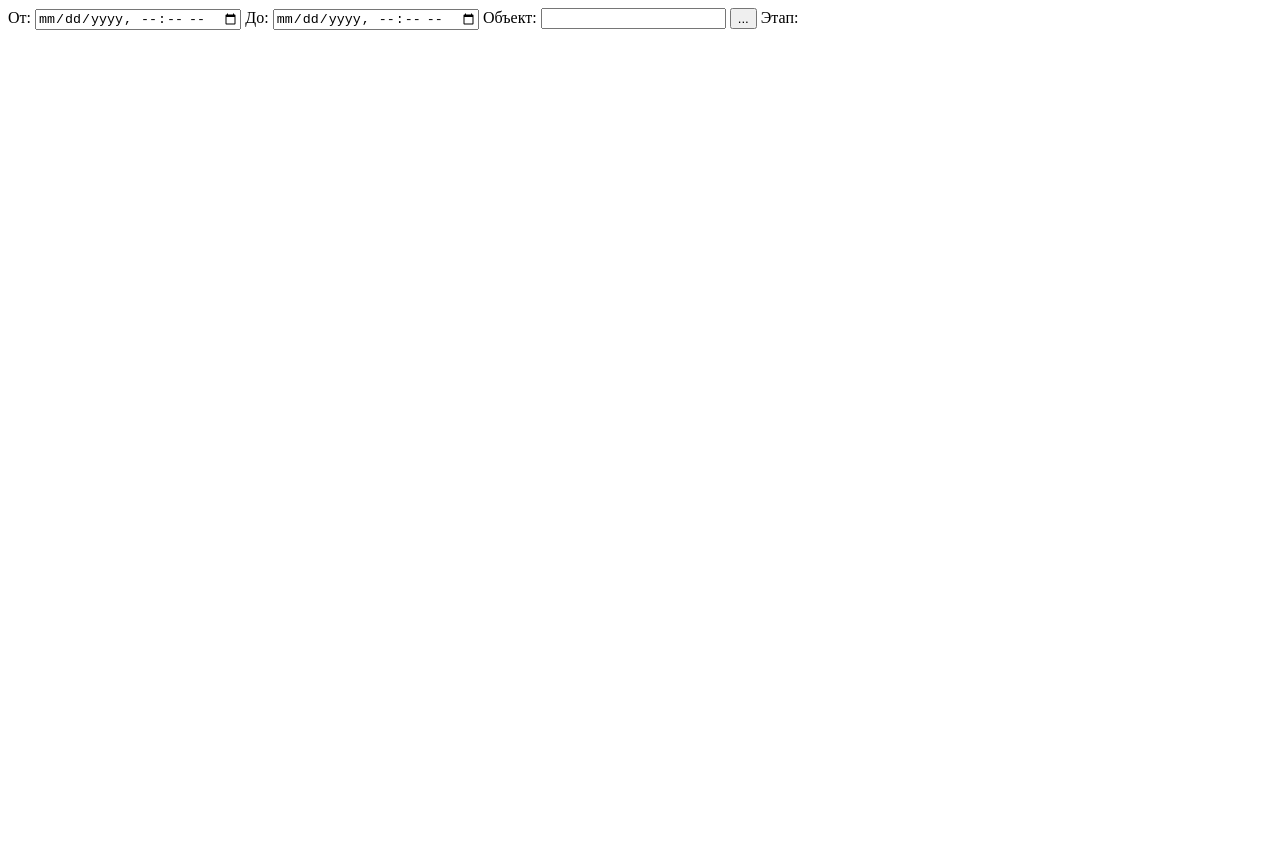
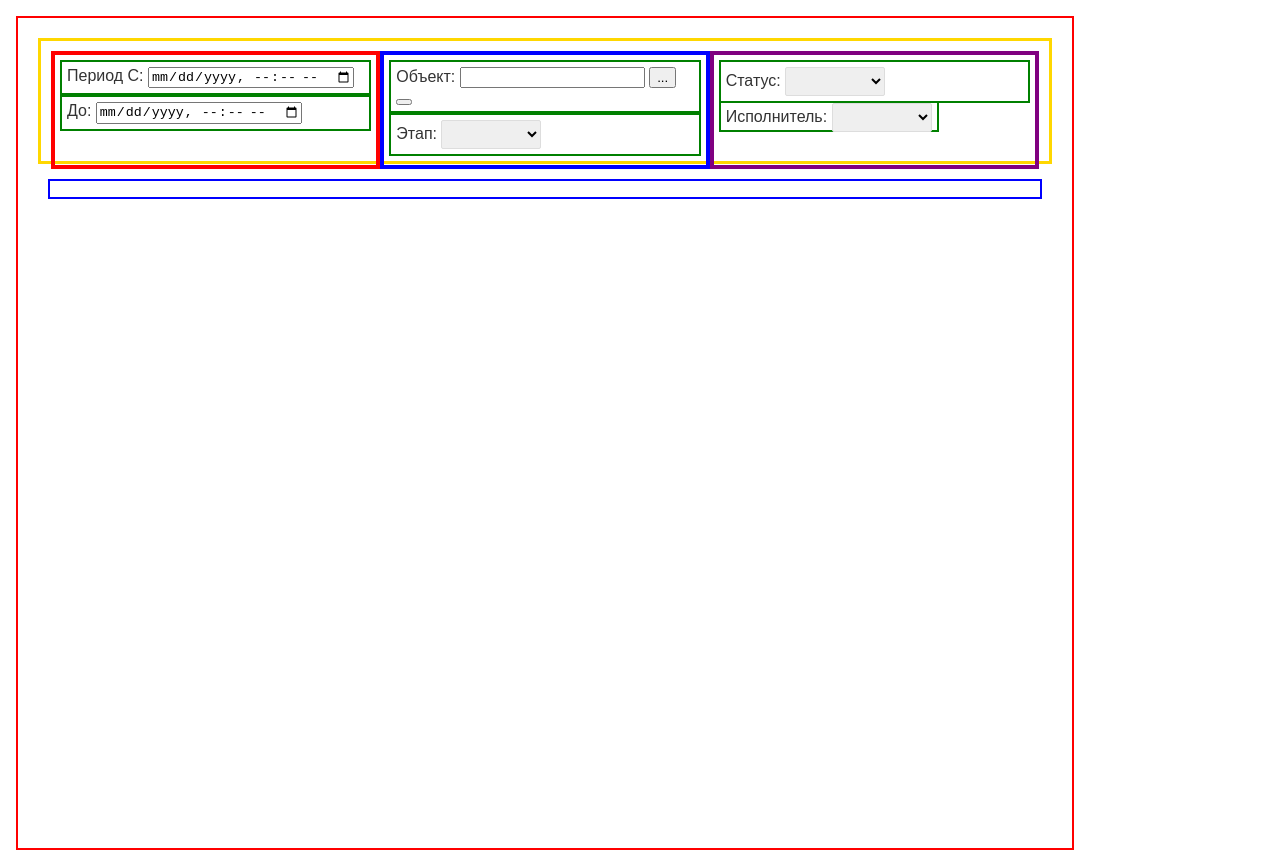
Before and after one commit to IzayaToyozu1/TestProduct, a plain HTML site: page RepeirRequestWEB/html/htmlpage.html in a window 1280 px wide. Before the commit the page ends 800 px from the top, so only its background shows below. Drawn offline with Linux system fonts and the light colour scheme; files that its build step writes are made by us from their sources.

Commit message:
Готовая тестовая страница RR.

```diff
--- a/RepeirRequestWEB/html/htmlpage.html
+++ b/RepeirRequestWEB/html/htmlpage.html
@@ -2,22 +2,72 @@
 <html>
 <head>
     <meta charset="utf-8" />
+    <link rel="stylesheet" href="css/style.css"></link>
     <title></title>
 </head>
 <body>
+    <div class="leftColumn"></div>
+    <div class="main">
         <div class="header">
-    <label for="dateFrom">От: </label>
+            <div class="boxDatePeriod">
+                <div class="datePeriod">
+                    <label for="dateFrom">Период С: </label>
                     <input type="datetime-local" id="dateFrom" name="dateFrom"/>
+                </div>
+                <div class="datePeriod">
                     <label for="dateBefore">До: </label>
                     <input type="datetime-local" id="dateBefore" name="dateBefore"/>
+                </div>
+            </div>
+            <div class="boxObjectShop">
+                <div class="datePeriod">
                     <label for="objectType">Объект: </label>
-    <input type="text" id="objectType" name="objectType"/>
+                    <input type="text" id="objectType" name="objectType" />
                     <button type="submit" formmethod="method" id="typeObject">...</button>
+                    <button type="submit" formmethod="method" id="button"></button>
+                </div>
+                <div class="datePeriod">
                     <label for="stage">Этап:</label>
-    <datalist id="stage"></datalist>
+                    <select class="listBox" id="listBoxStage">
+                    </select>
                 </div>
-<div class="dataTable"></div>
+            </div>
+            <div class="boxExecutor">
+                <div class="datePeriod">
+                    <label>Статус:</label>
+                    <select class="listBox" id="statusList"></select>
+                </div>
+                <dib class="datePeriod">
+                    <label>Исполнитель:</label>
+                    <select class="listBox" id="executorList"></select>
+                </dib>
+            </div>
+        </div>
+
+        <div class="dataTable">
+            <ul class="dataTableRepair" id="tableRepair">
+            </ul>
+        </div>
+
         <div class="infoDataRow"></div>
+    </div>
 <div class="chatRequest"></div>
+<script>
+    var data = await fetch("/api/GetRequestAll", {
+        method: "POST",
+        headers: { "Accept": "application/json", "Content-Type": "application/json" },
+        body: JSON.stringify({
+
+        })
+    });
+    var table = document.getElementById("tableRepair");
+    for (var i = 0; i < data.length; i++) {
+        var row = table.insertRow(i + 1);
+        var cell1 = row.insertCell(0);
+        var cell2 = row.insertCell(1);
+        var cell3 = row.insertCell(2);
+        cell1.innerHTML = data[i].name
+    }
+</script>
 </body>
 </html>
--- a/RepeirRequestWEB/wwwroot/css/style.css
+++ b/RepeirRequestWEB/wwwroot/css/style.css
@@ -1,5 +1,46 @@
+
+@media only screen and (max-width: 1024px) {
+    .main {
+        border: 2px solid red;
+        width: 1024px;
+    }
+}
+
+@media only screen and (min-width: 1024px) and (max-width: 1600px) {
+
+    .main {
+        width: 1024px;
+    }
+}
+
+@media only screen and (min-width: 1600px) and (max-width: 2560px){
+    .main {
+        width: 65vw;
+        max-width: 1400px;
+    }
+
+    .leftColumn {
+        display: block;
+        width: 15vw;
+        max-width: 1400px;
+        border: 2px solid black;
+    }
+
+    .chatRequest {
+        width: 20vw;
+        border: 2px solid lightskyblue;
+        height: 100vh;
+    }
+}
+
+.main {
+    height: 100vh;
+    border: 2px solid red;
+    padding: 15px;
+}
 
 body {
+    display: flex;
     background-color: #fff;
     color: #333;
     font-family: Arial, Helvetica, sans-serif;
@@ -31,3 +72,62 @@ a:visited {
 a:hover {
     text-decoration: none;
 }
+
+.header{
+    display: flex;
+    padding: 10px;
+    height: 100px;
+    width: auto;
+    border: 3px solid gold;
+    margin: 5px;
+}
+
+
+.dataTable{
+    display: block;
+    margin: 15px;
+    border: 2px solid blue;
+}
+
+.leftColumn{
+
+}
+
+.listBox{
+    width: 100px;
+    padding: 5px;
+    border: 1px solid #ddd;
+    border-radius: 2px;
+}
+
+.listBox option{
+    padding: 2px;
+}
+
+.boxDatePeriod{
+    width: 35vw;
+    height: 100%;
+    padding: 5px;
+    border: 4px solid red;
+}
+
+.datePeriod{
+    padding: 5px;
+    border: 2px solid green;
+}
+
+.boxObjectShop{
+    display: block;
+    height: 100%;
+    width: 35vw;
+    padding: 5px;
+    border: 4px solid blue;
+}
+
+.boxExecutor{
+    display: block;
+    padding: 5px;
+    height: 100%;
+    border: 4px solid purple;
+    width: 35vw;
+}
```
Lines whose indentation alone changed are shown as unchanged.
